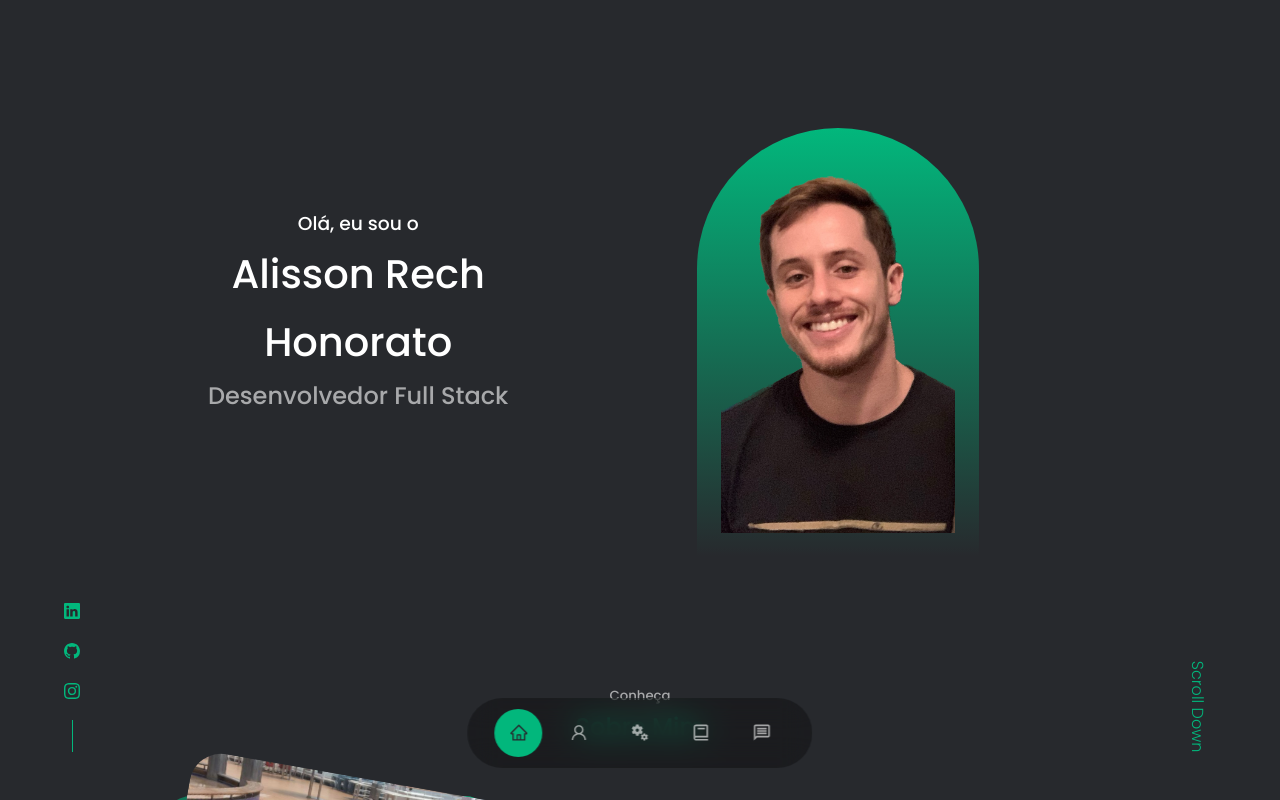
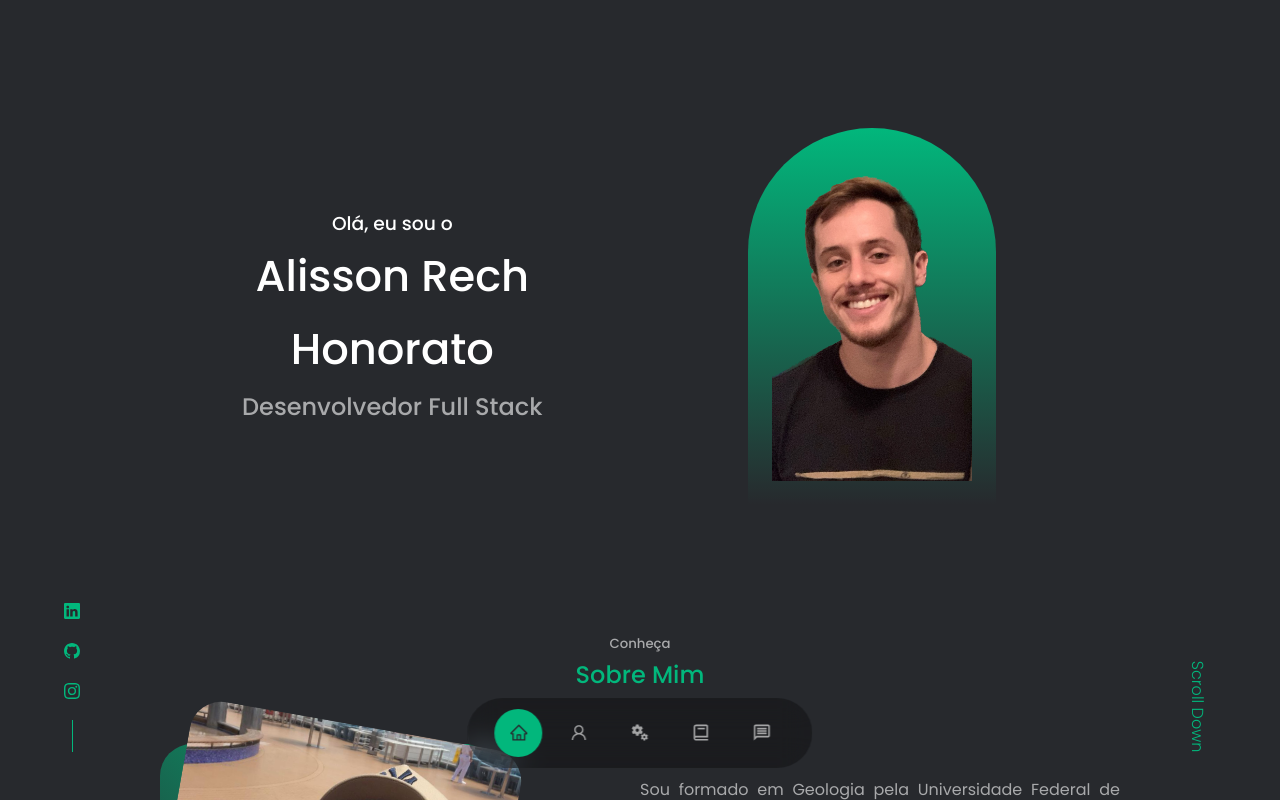
Before and after one commit to alissonrh/alissonrh.github.io, a React (Create React App) app: page / in a window 1280 px wide. Shown: the top 800 px of the page. Built offline with nearby package versions, Linux system fonts and the light colour scheme.

Commit message:
tamanho dos componentes do header

```diff
--- a/src/components/header/header.css
+++ b/src/components/header/header.css
@@ -41,7 +41,7 @@ header {
 
 .hello_container {
   text-align: center;
-  width: 60%;
+  width: 80%;
   margin-top: 15%;
 }
 
--- a/src/index.css
+++ b/src/index.css
@@ -48,7 +48,7 @@ h1, h2, h3, h4, h5 {
 }
 
 h1 {
-  font-size: 2.5rem;
+  font-size: 2.7rem;
 }
 
 section {
```
